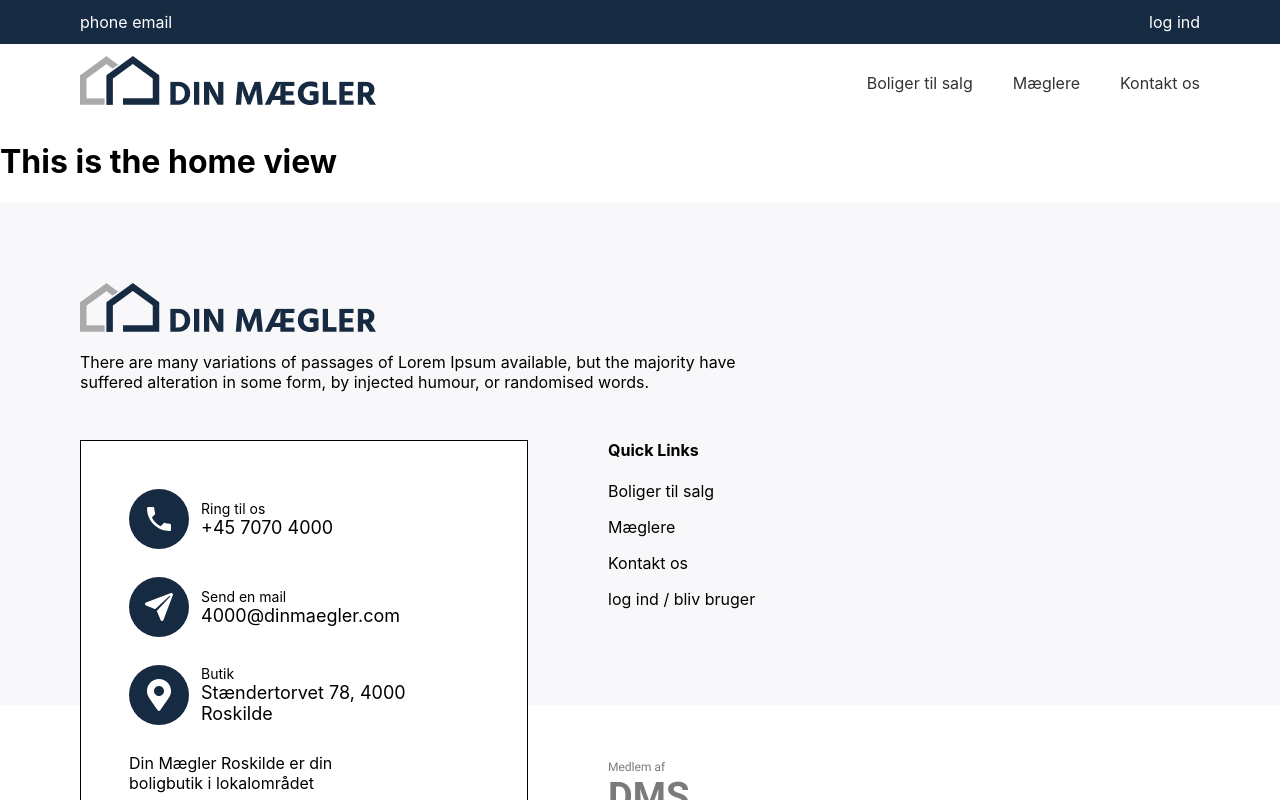
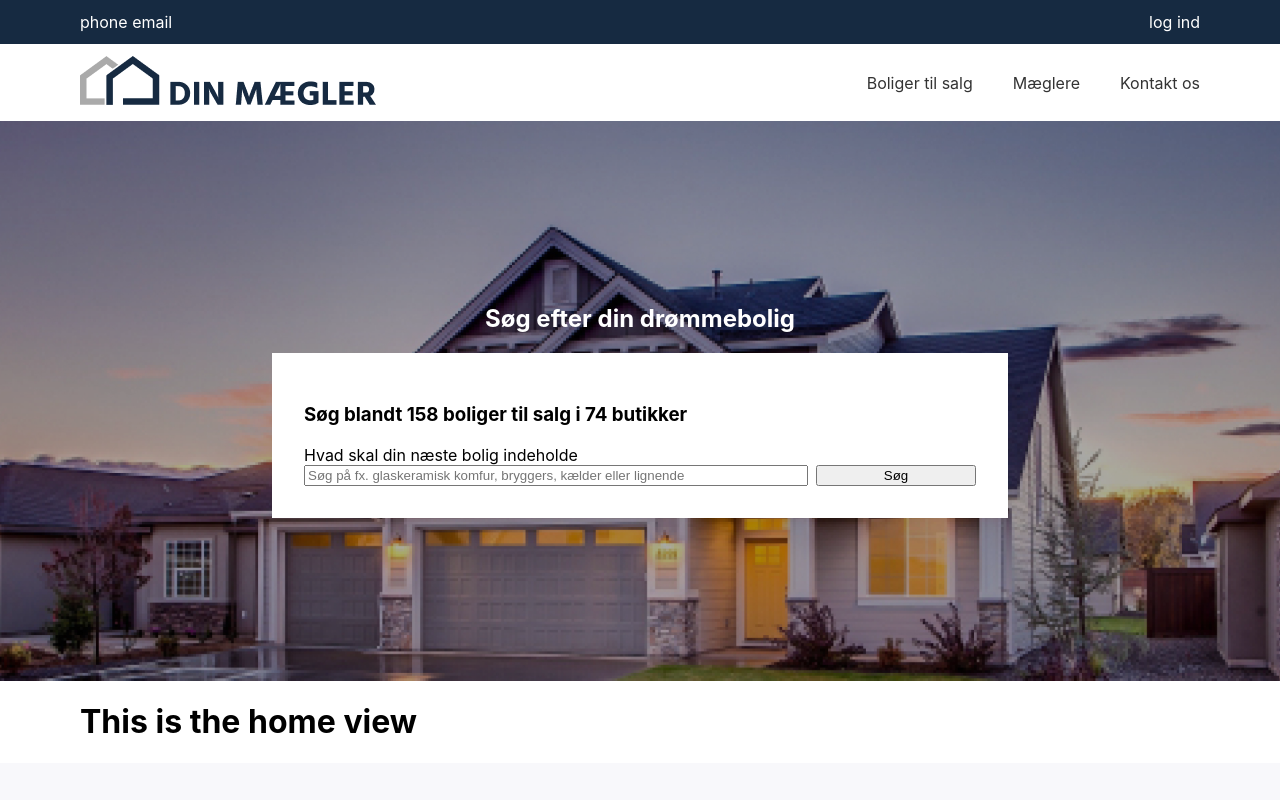
Before and after one commit to carstenjlund/dinmaegler05, a React (Create React App) app: page / in a window 1280 px wide. Shown: the top 800 px of the page. Built offline with nearby package versions, Linux system fonts and the light colour scheme.

Commit message:
add hero with searchbox

```diff
--- /dev/null
+++ b/src/components/Hero.js
@@ -0,0 +1,43 @@
+/** @jsxImportSource @emotion/react */
+import { css } from "@emotion/react";
+import HeroSearchbox from "./HeroSearchbox";
+
+const Hero = () => {
+	const style = css`
+		height: calc(25vw + 15rem);
+		background-image: url("hero.jpg");
+		background-position: 50% 90%;
+		background-size: cover;
+		background-color: black;
+		position: relative;
+		display: flex;
+		flex-direction: column;
+		justify-content: center;
+		align-items: center;
+
+		&:before {
+			content: "";
+			position: absolute;
+			width: 100%;
+			height: 100%;
+			background-color: #aaaaaa;
+			mix-blend-mode: multiply;
+		}
+	`;
+	const styleHeading = css`
+		color: white;
+		text-align: center;
+		position: relative;
+		z-index: 2;
+	`;
+	return (
+		<section css={style} className="Hero">
+			<h1 css={styleHeading} className="heading-xl">
+				Søg efter din drømmebolig
+			</h1>
+			<HeroSearchbox />
+		</section>
+	);
+};
+
+export default Hero;
--- /dev/null
+++ b/src/components/HeroSearchbox.js
@@ -0,0 +1,44 @@
+/** @jsxImportSource @emotion/react */
+import { css } from "@emotion/react";
+import { theme } from "./theme";
+
+const HeroSearchbox = () => {
+	const style = css`
+		padding: 2rem;
+		background-color: ${theme.colors.light};
+		width: calc(10rem + 40vw);
+		position: relative;
+		z-index: 2;
+	`;
+	const styleFormGrid = css`
+		display: grid;
+		grid-template-columns: 1fr 10rem;
+		grid-column-gap: 0.5rem;
+	`;
+	const styleFormFullWidth = css`
+		grid-column: 1/-1;
+	`;
+	return (
+		<div className="wide" css={style}>
+			<h3 className="heading-bottombar">
+				Søg blandt 158 boliger til salg i 74 butikker{" "}
+			</h3>
+			<form action="/homes">
+				<div css={styleFormGrid}>
+					<label htmlFor="search" css={styleFormFullWidth}>
+						Hvad skal din næste bolig indeholde
+					</label>
+					<input
+						type="search"
+						name="search"
+						id="search"
+						placeholder="Søg på fx. glaskeramisk komfur, bryggers, kælder eller lignende"
+					/>
+					<button type="submit">Søg</button>
+				</div>
+			</form>
+		</div>
+	);
+};
+
+export default HeroSearchbox;
--- a/src/views/Home.js
+++ b/src/views/Home.js
@@ -1,7 +1,11 @@
+import Hero from "../components/Hero";
 const Home = () => {
 	return (
 		<>
-			<h1>This is the home view</h1>
+			<Hero />
+			<div className="widest centered">
+				<h1>This is the home view</h1>
+			</div>
 		</>
 	);
 };
```
Also changed, not shown: public/hero.jpg (added).
